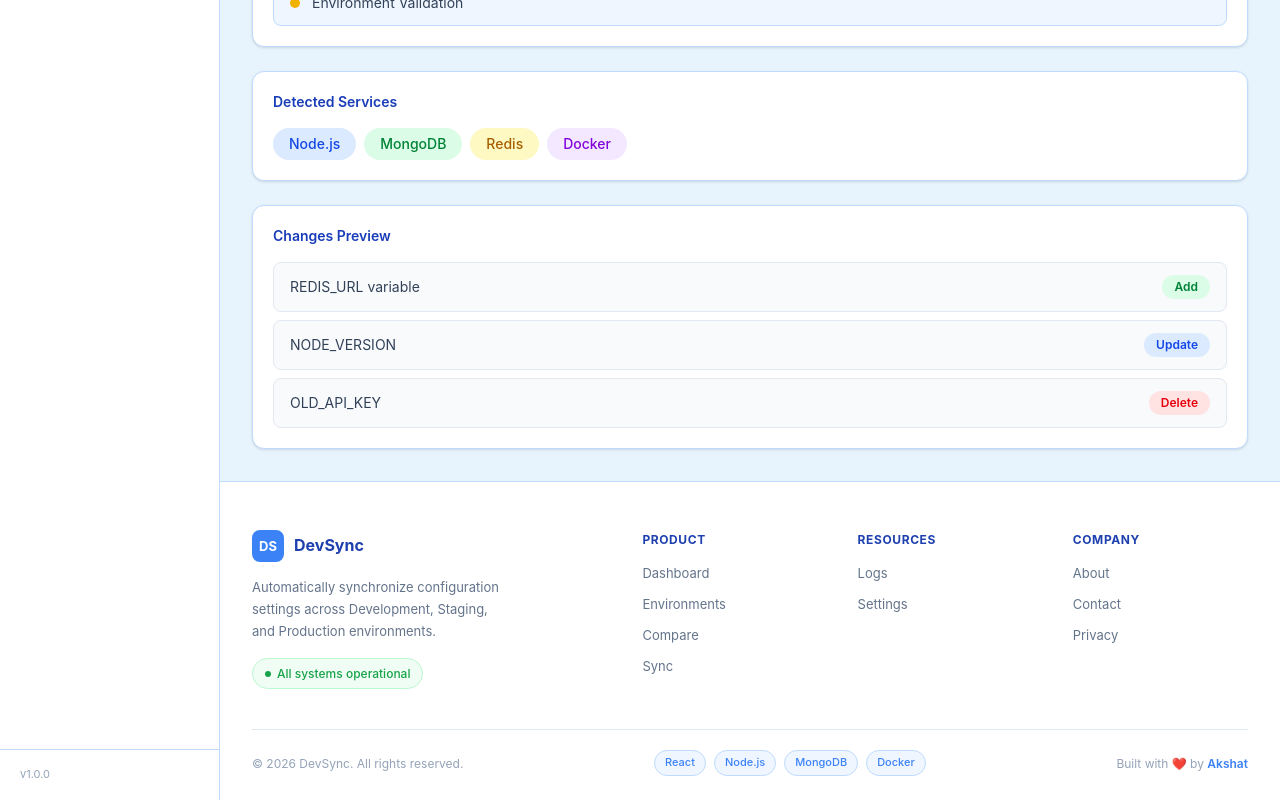
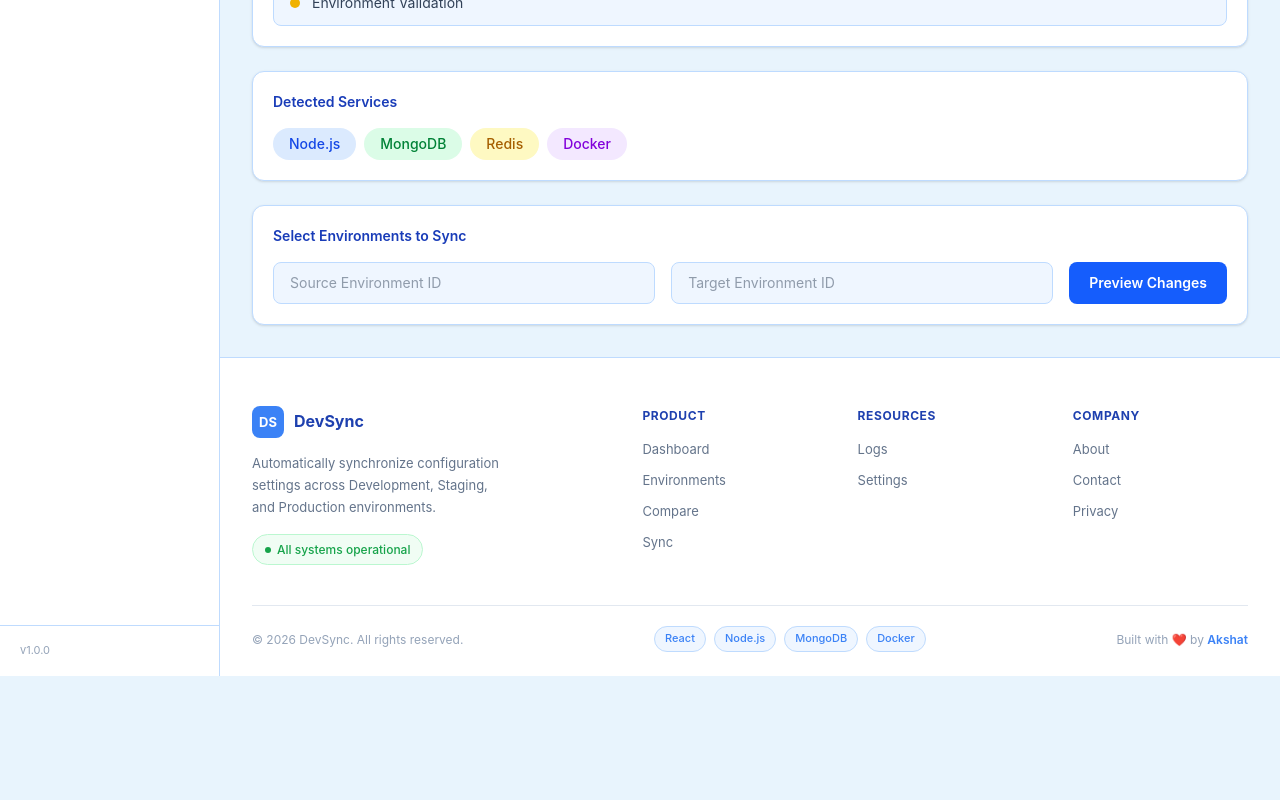
Before and after one commit to Akshatsrii/Auto-Environment-Sync-Platform, a React (Vite) app in the folder client/: page /sync in a window 1280 px wide. Shown: the part 771-1571 px from the top of the page. After the commit the page ends 1447 px from the top, so only its background shows below. Built offline with nearby package versions, Linux system fonts and the light colour scheme.

Commit message:
Complete Phase 5 sync automation features

```diff
--- a/client/src/pages/Sync.jsx
+++ b/client/src/pages/Sync.jsx
@@ -1,8 +1,19 @@
 import { useState } from 'react'
 
 function Sync() {
+  // Repo analysis (existing UI)
   const [repoUrl, setRepoUrl] = useState('')
   const [analyzed, setAnalyzed] = useState(false)
+
+  // Sync engine (new logic)
+  const [sourceEnvId, setSourceEnvId] = useState('')
+  const [targetEnvId, setTargetEnvId] = useState('')
+  const [syncPlan, setSyncPlan] = useState(null)
+  const [syncing, setSyncing] = useState(false)
+  const [syncSuccess, setSyncSuccess] = useState(false)
+  const [error, setError] = useState('')
+
+  const token = localStorage.getItem('token')
 
   const workflow = [
     { label: 'Repository Connected',   color: 'bg-green-500' },
@@ -24,16 +35,49 @@ function Sync() {
     { label: 'Language',   value: 'JavaScript' },
   ]
 
-  const changes = [
-    { type: 'Add',    item: 'REDIS_URL variable' },
-    { type: 'Update', item: 'NODE_VERSION' },
-    { type: 'Delete', item: 'OLD_API_KEY' },
-  ]
+  // Step 1: Preview sync changes (dry run)
+  async function handlePreview() {
+    setError('')
+    setSyncSuccess(false)
+    try {
+      const res = await fetch('http://localhost:5000/api/sync/preview', {
+        method: 'POST',
+        headers: {
+          'Content-Type': 'application/json',
+          Authorization: `Bearer ${token}`,
+        },
+        body: JSON.stringify({ sourceEnvId, targetEnvId }),
+      })
+      const data = await res.json()
+      if (!res.ok) throw new Error(data.message)
+      setSyncPlan(data)
+    } catch (err) {
+      setError(err.message)
+    }
+  }
 
-  const changeStyle = (type) => {
-    if (type === 'Add')    return 'bg-green-100 text-green-700'
-    if (type === 'Update') return 'bg-blue-100 text-blue-700'
-    return                        'bg-red-100 text-red-600'
+  // Step 2: Execute sync
+  async function handleExecuteSync() {
+    setSyncing(true)
+    setError('')
+    try {
+      const res = await fetch('http://localhost:5000/api/sync/execute', {
+        method: 'POST',
+        headers: {
+          'Content-Type': 'application/json',
+          Authorization: `Bearer ${token}`,
+        },
+        body: JSON.stringify({ sourceEnvId, targetEnvId }),
+      })
+      const data = await res.json()
+      if (!res.ok) throw new Error(data.message)
+      setSyncSuccess(true)
+      setSyncPlan(null)
+    } catch (err) {
+      setError(err.message)
+    } finally {
+      setSyncing(false)
+    }
   }
 
   return (
@@ -42,7 +86,7 @@ function Sync() {
       {/* Header */}
       <div>
         <h1 className="text-xl font-bold text-blue-800 mb-1">Sync Repository</h1>
-        <p className="text-slate-500 text-sm">Analyze repositories and generate environments.</p>
+        <p className="text-slate-500 text-sm">Analyze repositories and synchronize environments.</p>
       </div>
 
       {/* GitHub URL Input */}
@@ -106,20 +150,89 @@ function Sync() {
         </div>
       </div>
 
-      {/* Changes Preview */}
+      {/* ── Sync Engine Section ── */}
       <div className="bg-white border border-blue-200 rounded-xl p-5 shadow-sm">
-        <h2 className="text-sm font-semibold text-blue-800 mb-4">Changes Preview</h2>
-        <div className="flex flex-col gap-2">
-          {changes.map((change, i) => (
-            <div key={i} className="flex items-center justify-between bg-slate-50 border border-slate-200 rounded-lg px-4 py-3">
-              <span className="text-sm text-slate-700">{change.item}</span>
-              <span className={`text-xs font-semibold px-3 py-1 rounded-full ${changeStyle(change.type)}`}>
-                {change.type}
-              </span>
-            </div>
-          ))}
+        <h2 className="text-sm font-semibold text-blue-800 mb-4">Select Environments to Sync</h2>
+        <div className="flex gap-4">
+          <input
+            type="text"
+            placeholder="Source Environment ID"
+            value={sourceEnvId}
+            onChange={(e) => setSourceEnvId(e.target.value)}
+            className="flex-1 bg-blue-50 border border-blue-200 rounded-lg px-4 py-2.5 text-sm text-slate-700 outline-none"
+          />
+          <input
+            type="text"
+            placeholder="Target Environment ID"
+            value={targetEnvId}
+            onChange={(e) => setTargetEnvId(e.target.value)}
+            className="flex-1 bg-blue-50 border border-blue-200 rounded-lg px-4 py-2.5 text-sm text-slate-700 outline-none"
+          />
+          <button
+            onClick={handlePreview}
+            className="bg-blue-600 text-white text-sm font-semibold px-5 py-2.5 rounded-lg cursor-pointer hover:bg-blue-700 transition"
+          >
+            Preview Changes
+          </button>
         </div>
       </div>
+
+      {/* Error */}
+      {error && (
+        <div className="bg-red-50 border border-red-200 text-red-600 rounded-lg px-4 py-3 text-sm">
+          {error}
+        </div>
+      )}
+
+      {/* Success State */}
+      {syncSuccess && (
+        <div className="bg-green-50 border border-green-200 text-green-700 rounded-lg px-4 py-3 text-sm font-medium">
+          ✓ Sync completed successfully!
+        </div>
+      )}
+
+      {/* Changes Preview (from API — replaces dummy "Changes Preview") */}
+      {syncPlan && (
+        <div className="bg-white border border-blue-200 rounded-xl p-5 shadow-sm">
+          <div className="flex items-center justify-between mb-4">
+            <h2 className="text-sm font-semibold text-blue-800">
+              Changes Preview ({syncPlan.totalChanges})
+            </h2>
+            <span className="bg-yellow-100 text-yellow-700 text-xs font-semibold px-3 py-1 rounded-full">
+              Dry Run
+            </span>
+          </div>
+
+          {syncPlan.totalChanges === 0 ? (
+            <p className="text-sm text-slate-500">No changes detected. Environments are in sync.</p>
+          ) : (
+            <div className="flex flex-col gap-2 mb-4">
+              {syncPlan.plan.map((change, i) => (
+                <div key={i} className="flex items-center justify-between bg-slate-50 border border-slate-200 rounded-lg px-4 py-3">
+                  <span className="text-sm text-slate-700">{change.key}</span>
+                  <span className={`text-xs font-semibold px-3 py-1 rounded-full ${
+                    change.action === 'add'    ? 'bg-green-100 text-green-700' :
+                    change.action === 'update' ? 'bg-blue-100 text-blue-700' :
+                                                  'bg-red-100 text-red-600'
+                  }`}>
+                    {change.action.toUpperCase()}
+                  </span>
+                </div>
+              ))}
+            </div>
+          )}
+
+          {syncPlan.totalChanges > 0 && (
+            <button
+              onClick={handleExecuteSync}
+              disabled={syncing}
+              className="bg-green-600 text-white text-sm font-semibold px-5 py-2.5 rounded-lg cursor-pointer hover:bg-green-700 transition disabled:opacity-50"
+            >
+              {syncing ? 'Syncing...' : `Apply Sync (${syncPlan.source.name} → ${syncPlan.target.name})`}
+            </button>
+          )}
+        </div>
+      )}
 
     </div>
   )
```
